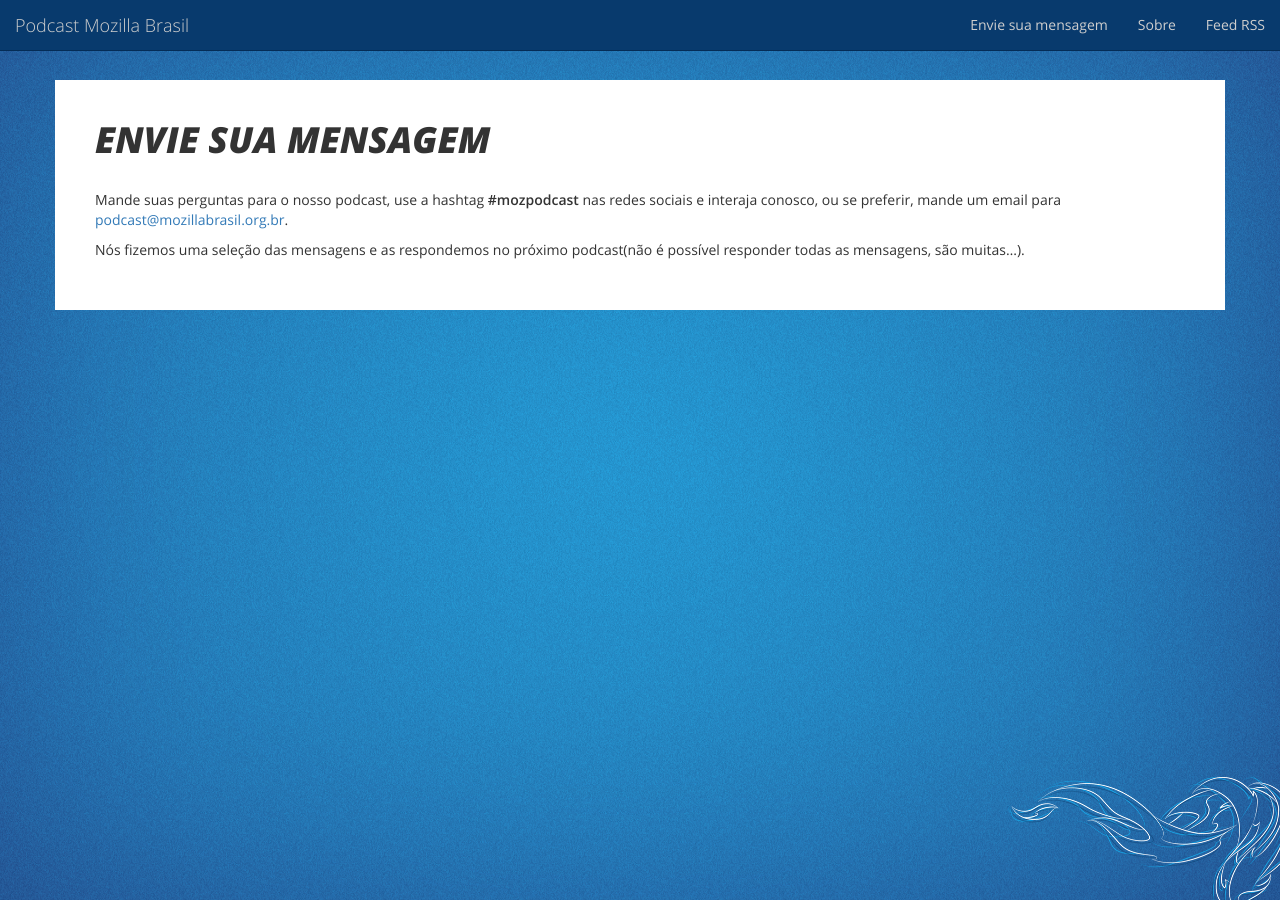
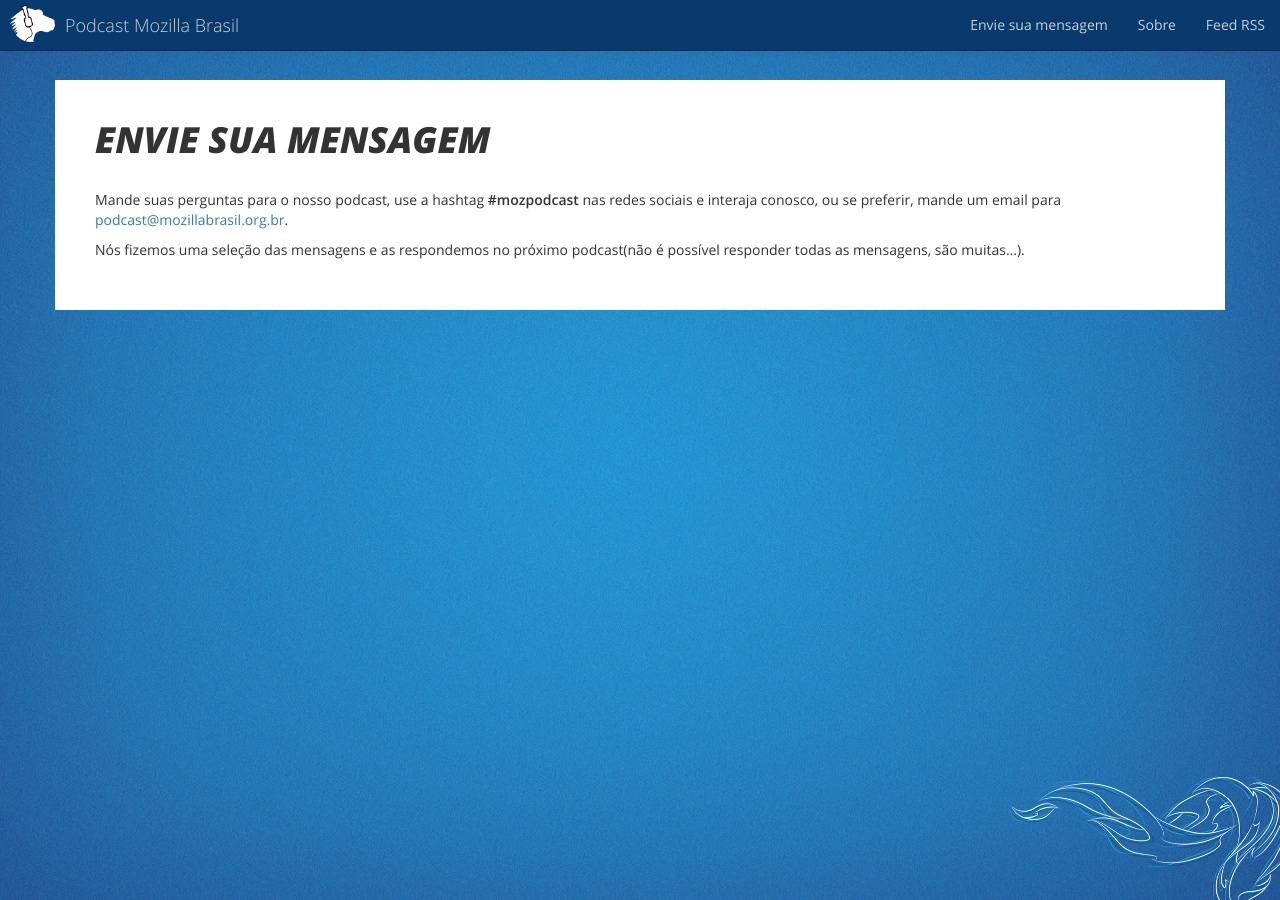
Before and after one commit to mozillabrasil/podcast, a Jekyll site: the page built from contato.md, in a window 1280 px wide. Built offline with Jekyll 4.4.1, drawn with Linux system fonts in a browser that asks for light colours.

Commit message:
Adicionando logo

```diff
--- a/_includes/header.html
+++ b/_includes/header.html
@@ -11,7 +11,10 @@
 					<span class="icon-bar"></span>
 					<span class="icon-bar"></span>
 				</button>
-				<a class="navbar-brand" href="{{ site.url }}/">{{ site.title }}</a>
+				<a class="navbar-brand" href="{{ site.url }}/">
+					<img src="{{ site.url }}/img/logo-podcast.png">
+					{{ site.title }}
+				</a>
 			</div>
 			<div class="collapse navbar-collapse" id="menutopo">
 				<ul class="nav navbar-nav navbar-right">
--- a/css/style.css
+++ b/css/style.css
@@ -302,3 +302,10 @@
 .post-content li{
     padding:5px;
 }
+.navbar-brand img {
+    float:left;
+    width:45px;
+    margin-top:-10px;
+    margin-left:-5px;
+    margin-right:10px;
+}
```
Also changed, not shown: img/logo-podcast.png (added).
